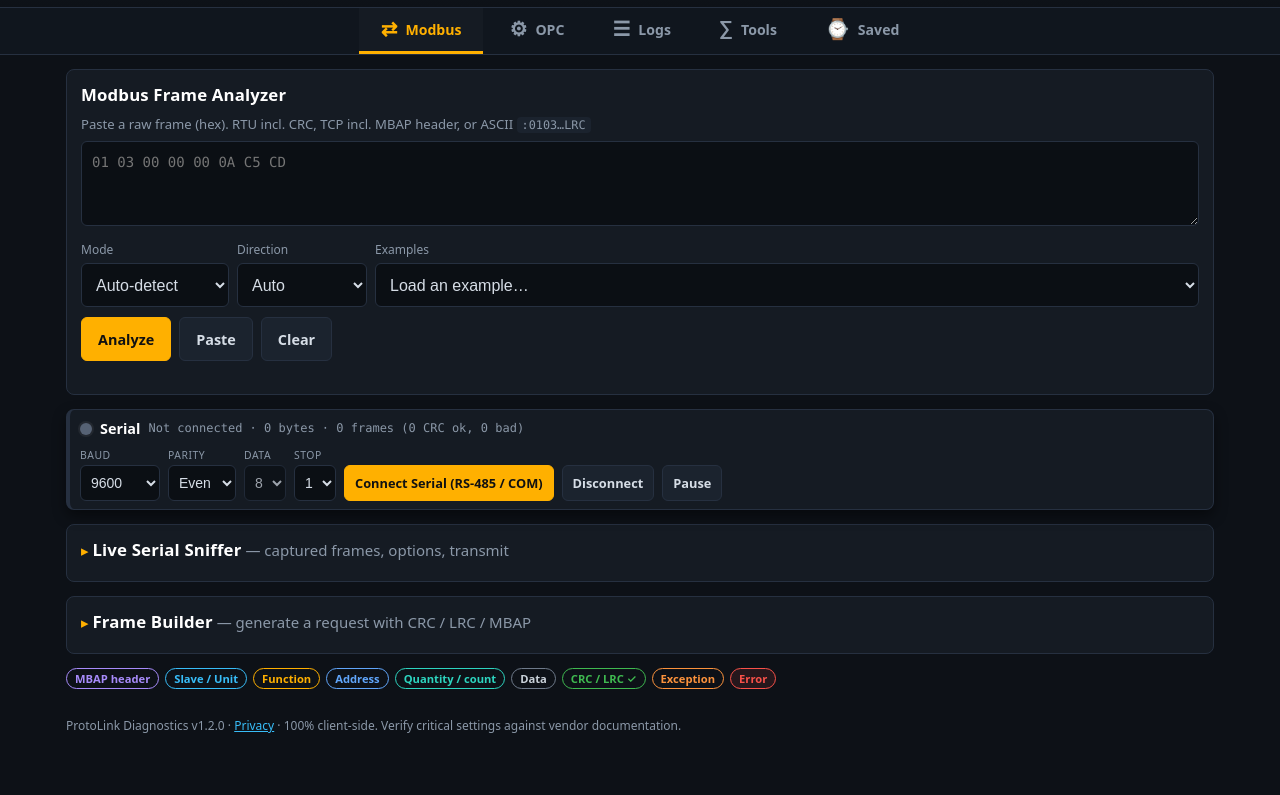
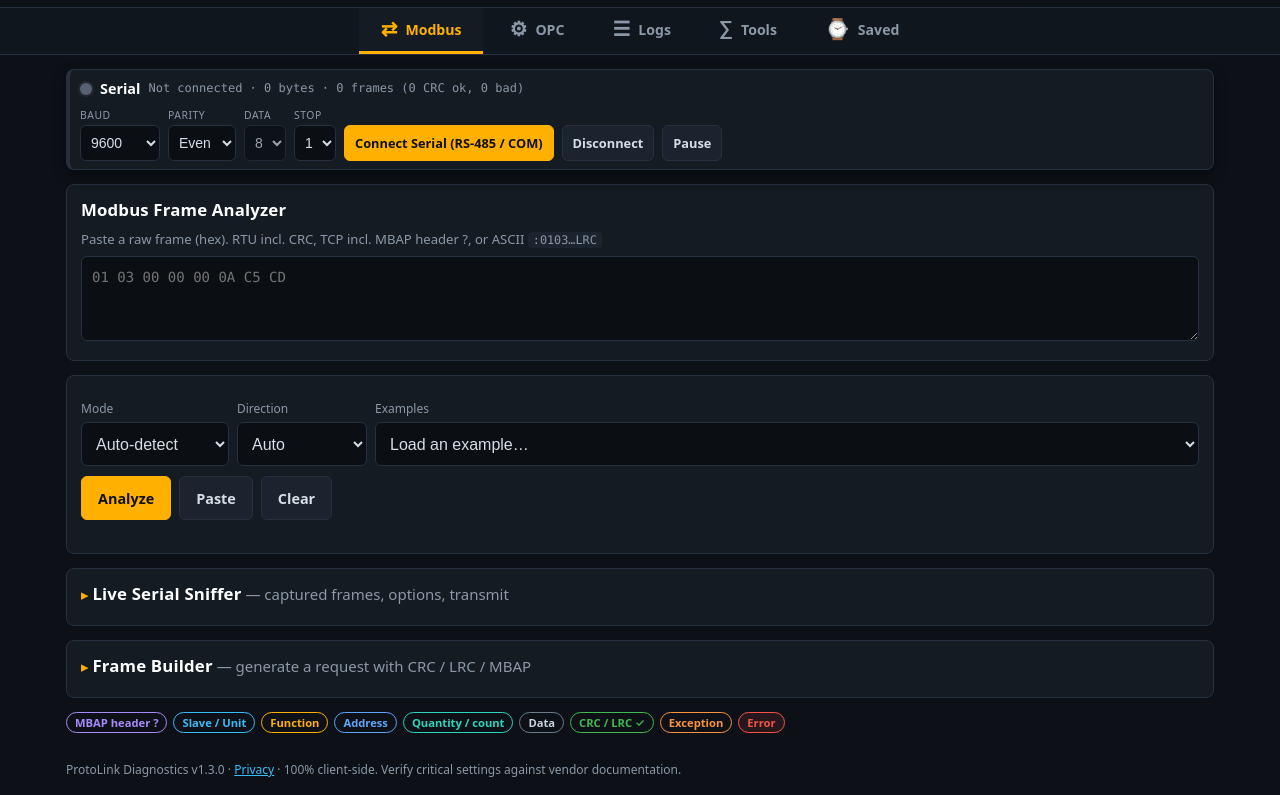
Before and after one commit to githubbest729/ProtoLink_Diagnostics, a website: page index.html in a window 1280 px wide. Shown: the part 53-848 px from the top of the page. Before the commit the page ends 804 px from the top, so only its background shows below. Drawn offline with Linux system fonts and the light colour scheme.

Commit message:
Add files via upload

```diff
--- a/index.html
+++ b/index.html
@@ -54,26 +54,6 @@
 
   <!-- ===================================================== MODBUS -->
   <section class="panel" id="tab-modbus" role="tabpanel" aria-labelledby="t-modbus">
-    <div class="card">
-      <h2>Modbus Frame Analyzer</h2>
-      <label for="mb-input" class="lbl">Paste a raw frame (hex). RTU incl. CRC, TCP incl. MBAP header, or ASCII <code>:0103…LRC</code></label>
-      <textarea id="mb-input" rows="3" spellcheck="false" autocapitalize="off" autocomplete="off" autocorrect="off" placeholder="01 03 00 00 00 0A C5 CD"></textarea>
-      <div class="row">
-        <label class="sel"><span>Mode</span>
-          <select id="mb-mode"><option value="auto">Auto-detect</option><option value="rtu">RTU (CRC-16)</option><option value="tcp">TCP (MBAP)</option><option value="ascii">ASCII (LRC)</option></select></label>
-        <label class="sel"><span>Direction</span>
-          <select id="mb-dir"><option value="auto">Auto</option><option value="request">Request</option><option value="response">Response</option></select></label>
-        <label class="sel grow"><span>Examples</span>
-          <select id="mb-sample"><option value="">Load an example…</option></select></label>
-      </div>
-      <div class="row">
-        <button class="btn primary" id="mb-analyze" type="button">Analyze</button>
-        <button class="btn" id="mb-paste" type="button">Paste</button>
-        <button class="btn" id="mb-clear" type="button">Clear</button>
-      </div>
-      <p class="hint" id="mb-parse-msg" role="status"></p>
-    </div>
-
     <div class="dock" id="ser-dock" role="group" aria-label="Serial connection">
       <div class="dock-row">
         <span class="led off" id="ser-led" aria-hidden="true"></span>
@@ -94,6 +74,28 @@
         <button class="btn small" id="ser-disconnect" type="button" disabled>Disconnect</button>
         <button class="btn small" id="ser-pause" type="button" disabled>Pause</button>
       </div>
+    </div>
+
+    <div class="card stick-in" id="mb-stick">
+      <h2>Modbus Frame Analyzer</h2>
+      <label for="mb-input" class="lbl">Paste a raw frame (hex). RTU incl. CRC, TCP incl. MBAP header <span class="tip" tabindex="0" role="note" aria-label="Modbus Application Protocol header used in Modbus TCP" data-tip="Modbus Application Protocol header used in Modbus TCP">?</span>, or ASCII <code>:0103…LRC</code></label>
+      <textarea id="mb-input" rows="3" spellcheck="false" autocapitalize="off" autocomplete="off" autocorrect="off" placeholder="01 03 00 00 00 0A C5 CD"></textarea>
+    </div>
+    <div class="card">
+      <div class="row">
+        <label class="sel"><span>Mode</span>
+          <select id="mb-mode"><option value="auto">Auto-detect</option><option value="rtu">RTU (CRC-16)</option><option value="tcp">TCP (MBAP)</option><option value="ascii">ASCII (LRC)</option></select></label>
+        <label class="sel"><span>Direction</span>
+          <select id="mb-dir"><option value="auto">Auto</option><option value="request">Request</option><option value="response">Response</option></select></label>
+        <label class="sel grow"><span>Examples</span>
+          <select id="mb-sample"><option value="">Load an example…</option></select></label>
+      </div>
+      <div class="row">
+        <button class="btn primary" id="mb-analyze" type="button">Analyze</button>
+        <button class="btn" id="mb-paste" type="button">Paste</button>
+        <button class="btn" id="mb-clear" type="button">Clear</button>
+      </div>
+      <p class="hint" id="mb-parse-msg" role="status"></p>
     </div>
 
     <details class="card" id="ser-card">
@@ -150,7 +152,7 @@
     </details>
 
     <div class="legend" aria-label="Legend">
-      <span class="chip cls-hdr">MBAP header</span><span class="chip cls-addr">Slave / Unit</span><span class="chip cls-fc">Function</span>
+      <span class="chip cls-hdr">MBAP header <span class="tip" tabindex="0" role="note" aria-label="Modbus Application Protocol header used in Modbus TCP" data-tip="Modbus Application Protocol header used in Modbus TCP">?</span></span><span class="chip cls-addr">Slave / Unit</span><span class="chip cls-fc">Function</span>
       <span class="chip cls-reg">Address</span><span class="chip cls-qty">Quantity / count</span><span class="chip cls-data">Data</span>
       <span class="chip cls-crc">CRC / LRC ✓</span><span class="chip cls-exc">Exception</span><span class="chip cls-err">Error</span>
     </div>
@@ -223,10 +225,12 @@
 
   <!-- ===================================================== LOGS -->
   <section class="panel" id="tab-logs" role="tabpanel" aria-labelledby="t-logs" hidden>
-    <div class="card">
+    <div class="card stick-in" id="log-stick">
       <h2>Log Snippet Parser</h2>
       <label for="log-input" class="lbl">Paste device / Wonderware SMC Log Viewer text — or open a .log/.txt file (never leaves this device)</label>
       <textarea id="log-input" rows="8" spellcheck="false" autocapitalize="off" autocomplete="off" placeholder="Paste log lines here…"></textarea>
+    </div>
+    <div class="card">
       <div class="row">
         <button class="btn primary" id="log-analyze" type="button">Analyze</button>
         <label class="sel"><span>Sample logs</span><select id="log-preset" aria-label="Load a sample log"><option value="">Load a sample…</option></select></label>
@@ -271,7 +275,7 @@
       <div id="ad2-out" aria-live="polite"></div>
     </details>
 
-    <details class="card tool" id="tool-endian" data-tool="endian"><summary><h2 class="inline">PLC Endianness &amp; Word Swapper (32 / 64-bit)</h2></summary>
+    <details class="card tool" id="tool-endian" data-tool="endian"><summary><h2 class="inline">PLC Endianness <span class="tip" tabindex="0" role="note" aria-label="Byte and word order. ABCD is Big-Endian, DCBA is Little-Endian" data-tip="Byte and word order. ABCD is Big-Endian, DCBA is Little-Endian">?</span> &amp; Word Swapper (32 / 64-bit)</h2></summary>
       <p class="hint">Scrambled floats between Siemens, Rockwell and Modbus devices are usually a byte/word order problem. Enter what you <em>read</em> and see every interpretation side by side.</p>
       <div class="grid">
         <label class="sel"><span>Width</span><select id="en-width"><option value="32">32-bit (2 registers)</option><option value="64">64-bit (4 registers)</option></select></label>
@@ -332,7 +336,7 @@
       <div id="oh-out" aria-live="polite"></div>
     </details>
 
-    <details class="card tool" id="tool-subnet" data-tool="subnet"><summary><h2 class="inline">IPv4 Subnet &amp; CIDR Planner</h2></summary>
+    <details class="card tool" id="tool-subnet" data-tool="subnet"><summary><h2 class="inline">IPv4 Subnet &amp; CIDR <span class="tip" tabindex="0" role="note" aria-label="Classless Inter-Domain Routing. Example: /24 means subnet mask 255.255.255.0" data-tip="Classless Inter-Domain Routing. Example: /24 means subnet mask 255.255.255.0">?</span> Planner</h2></summary>
       <label for="sn-in" class="lbl">Address with prefix (192.168.1.50/24) or address + mask (10.0.0.5 255.255.255.240)</label>
       <input id="sn-in" type="text" autocomplete="off" spellcheck="false" placeholder="192.168.1.50/24">
       <div id="sn-out" aria-live="polite"></div>
@@ -393,7 +397,7 @@
 </main>
 
 <footer class="foot">
-  <span>ProtoLink Diagnostics v1.2.0</span> · <a href="privacy.html">Privacy</a> ·
+  <span>ProtoLink Diagnostics v1.3.0</span> · <a href="privacy.html">Privacy</a> ·
   <span>100% client-side. Verify critical settings against vendor documentation.</span>
 </footer>
 
```
